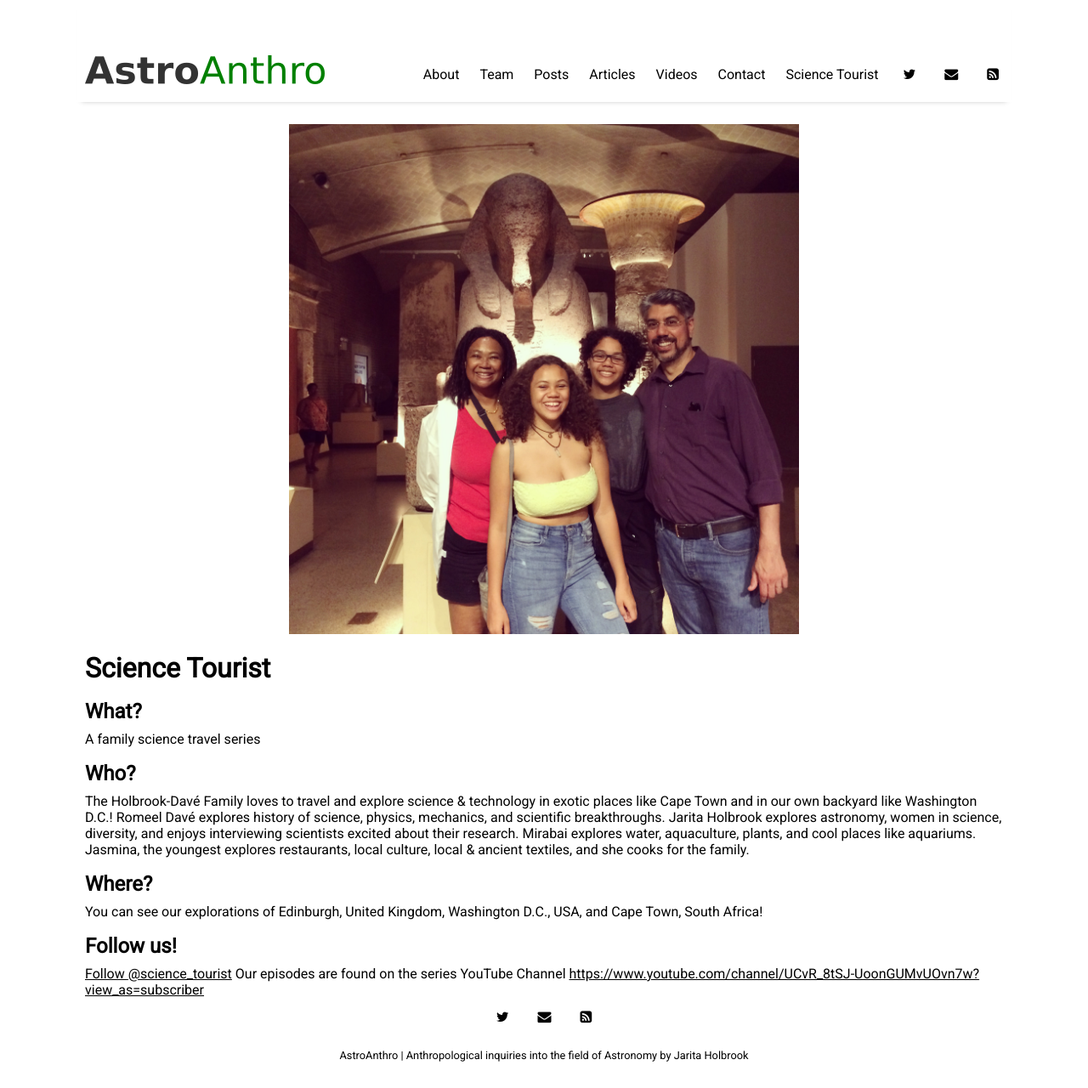
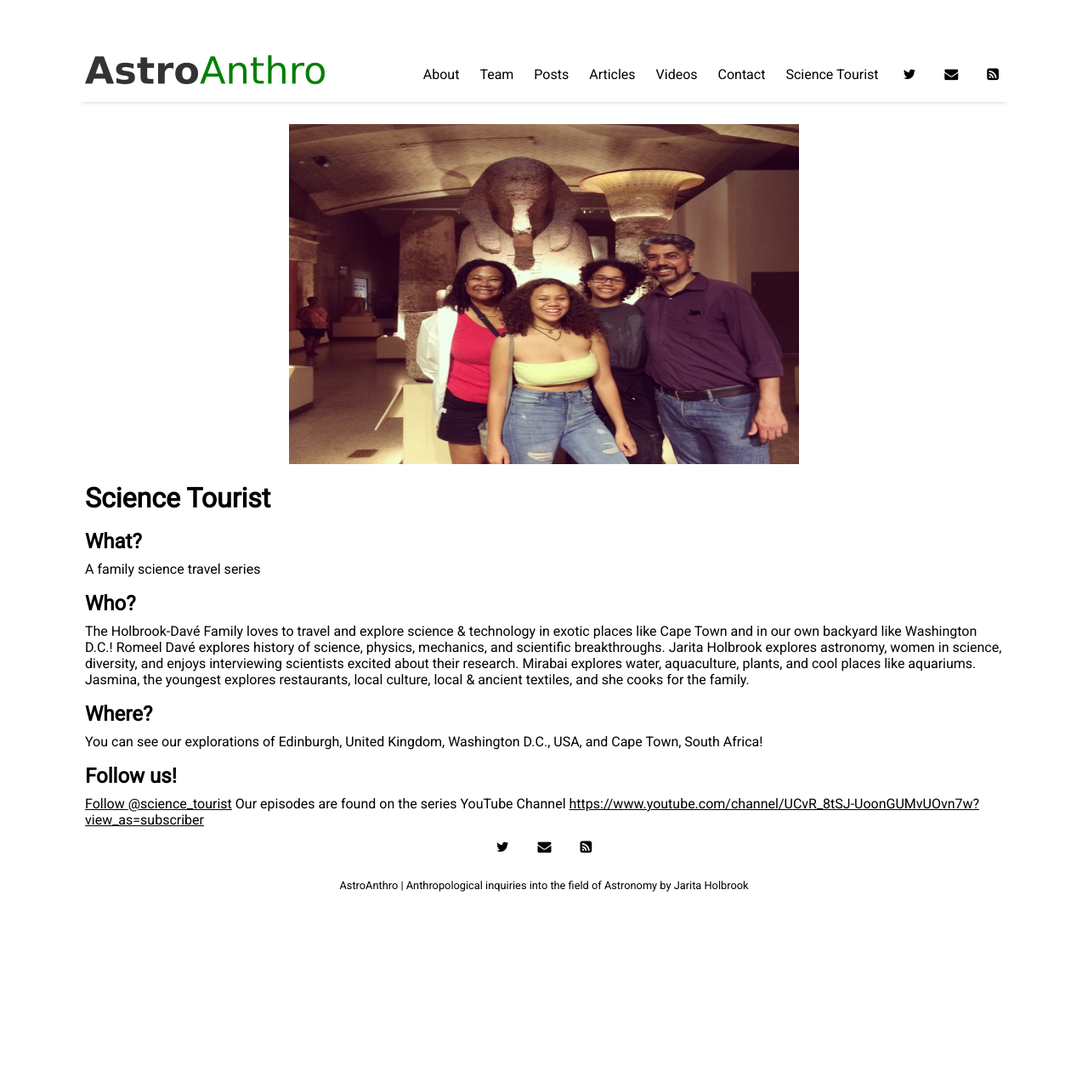
Before and after one commit to romeeld/AstroAnthro, a Jekyll site: the page built from pages/science-tourist.html, in a window 1280 px wide and 1280 px high. Shown: the whole window at 85% size. Built offline with Jekyll 4.4.1, drawn with Linux system fonts in a browser that asks for light colours; nearby versions of some CDN libraries; comment, search, counter and statistics services are not loaded.

Commit message:
Update science-tourist.html

```diff
--- a/pages/science-tourist.html
+++ b/pages/science-tourist.html
@@ -9,8 +9,9 @@ title: Science Tourist
     </div>
   </a>
 {% endfor %}
-
-<img src ="/assets/img/IMG_1854.JPG">
+<html>
+  <body>
+<img src="/assets/img/IMG_1854.JPG" width="600" height="400">
 
 <h1> Science Tourist </h1>
 
```
Also changed, not shown: other parts of pages/science-tourist.html (+2 -0 lines).
